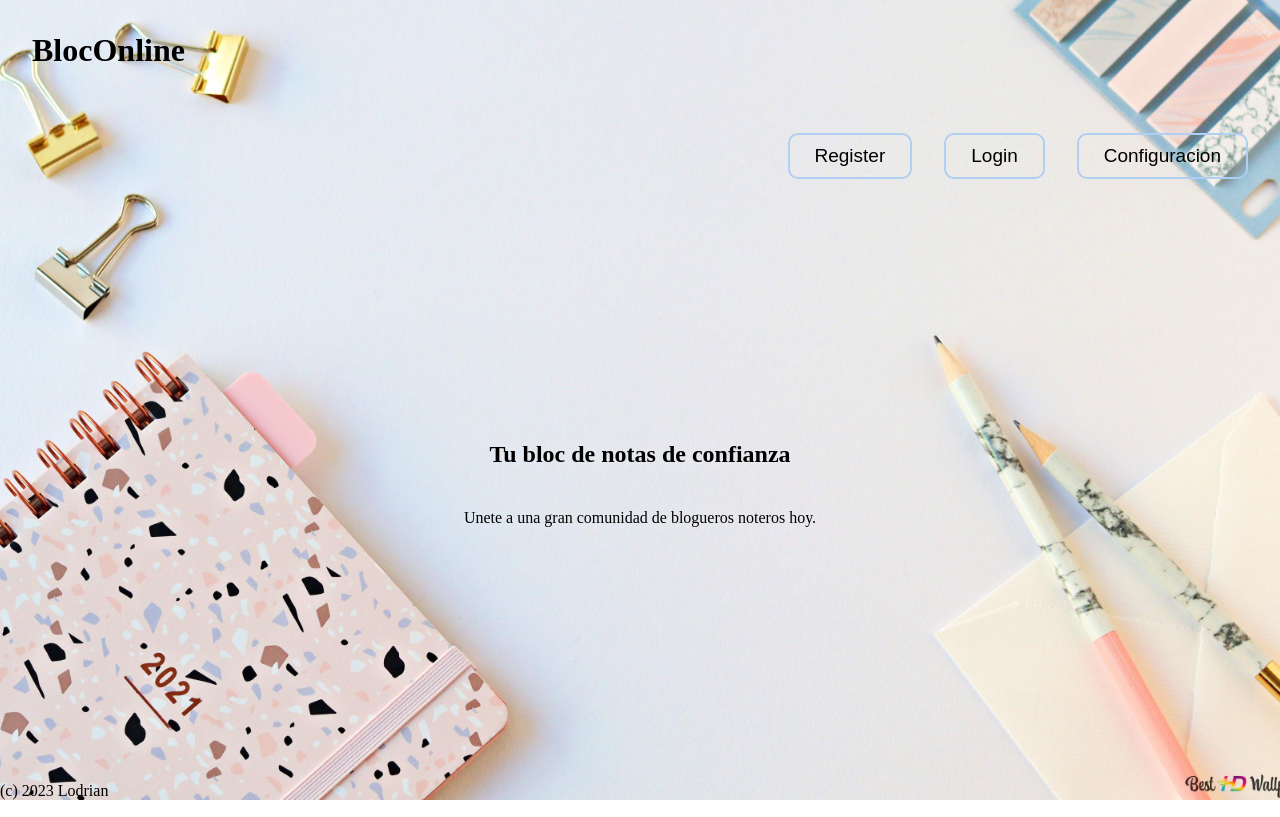
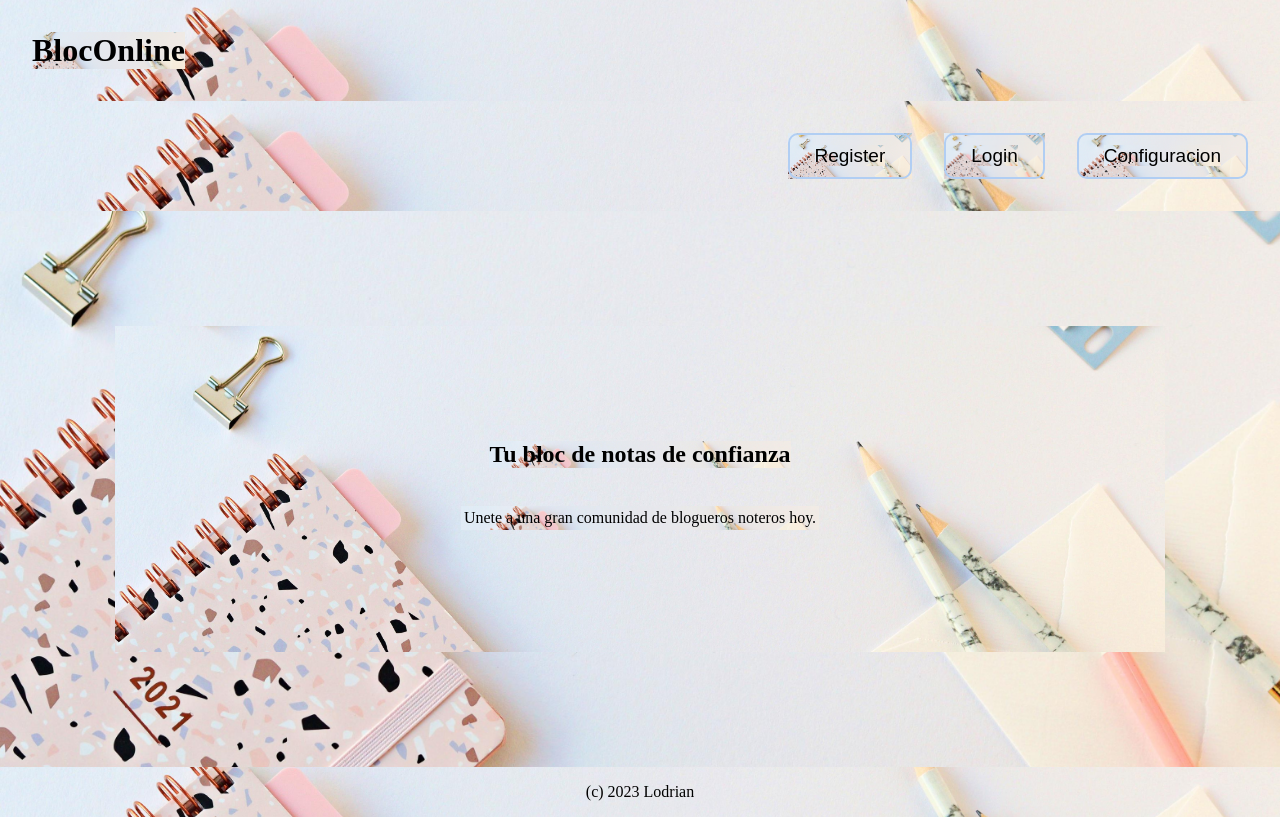
Before and after one commit to AdrianRiveraSegade/reactNotas, a React (Create React App) app: page / in a window 1280 px wide. Built offline with nearby package versions, Linux system fonts and the light colour scheme.

Commit message:
cambios casi finales

```diff
--- a/src/App.css
+++ b/src/App.css
@@ -1,6 +1,20 @@
 * {
   background: url(/public/fondo.jpg) no-repeat center fixed;
   background-size: cover;
+}
+
+body {
+  height: 100vh;
+}
+
+main {
+  min-height: 100vh;
+  display: flex;
+  flex-direction: column;
+}
+
+main > section {
+  flex-grow: 1;
 }
 
 .App {
--- a/src/components/Auth.js
+++ b/src/components/Auth.js
@@ -4,7 +4,7 @@ import { Link } from "react-router-dom";
 import { useTokenContext } from "../context/TokenContext";
 
 export const Auth = () => {
-  const { token, logout } = useTokenContext();
+  const { token, logout, loggedUser } = useTokenContext();
 
   return (
     <ul className="headLeft">
@@ -23,6 +23,8 @@ export const Auth = () => {
         </>
       ) : (
         <>
+          {/* FIXME Visualiza email de forma mas bonita y quitar Configuracion */}
+          {loggedUser && <li>{loggedUser.email}</li>}
           <li>
             <button className="nuevaNota">
               <Link to={"/note"}>Crea una nueva nota</Link>
--- a/src/components/Footer.css
+++ b/src/components/Footer.css
@@ -1,5 +1,4 @@
-footer {
-  display: block;
-  position: absolute;
-  bottom: 0;
+main > footer {
+  padding: 1rem;
+  text-align: center;
 }
--- a/src/components/Note.css
+++ b/src/components/Note.css
@@ -1,3 +1,3 @@
 .noteDateAuthor {
-  color: white;
+  color: green;
 }
--- a/src/components/Note.js
+++ b/src/components/Note.js
@@ -14,18 +14,15 @@ const Note = ({ id, user_id, text, image, title, created_at }) => {
 
           <p>{text}</p>
 
-          {id.image ? (
+          {image ? (
             <img
-              src={`${process.env.REACT_APP_BACKEND}/uploads/${id.image}`}
+              src={`${process.env.REACT_APP_BACKEND}/${id.image}`}
               alt={Note.text}
             />
           ) : null}
 
           <footer>
-            <p className="noteDateAuthor">
-              Publicado por <span>usuario {user_id}</span>
-              {getTimeAgo(new Date(created_at))}
-            </p>
+            <p className="noteDateAuthor">Publicada el {created_at}</p>
           </footer>
         </>
       )}
--- a/src/components/NoteList.css
+++ b/src/components/NoteList.css
@@ -12,3 +12,8 @@ h3 {
   text-align: center;
   list-style: none;
 }
+
+li.lista {
+  border-bottom: 1px solid black;
+  margin-bottom: 2rem;
+}
--- a/src/components/NoteList.js
+++ b/src/components/NoteList.js
@@ -6,7 +6,7 @@ const NoteList = ({ notes }) => {
   return (
     <ul className="noteList">
       {notes?.map((note) => {
-        const { id, user_id, text, created_at, title } = note;
+        const { id, user_id, text, created_at, title, image } = note;
 
         return (
           <li className="lista" key={id}>
@@ -17,6 +17,7 @@ const NoteList = ({ notes }) => {
                 text={text}
                 created_at={created_at}
                 title={title}
+                image={image}
               />
             </Link>
           </li>
```
